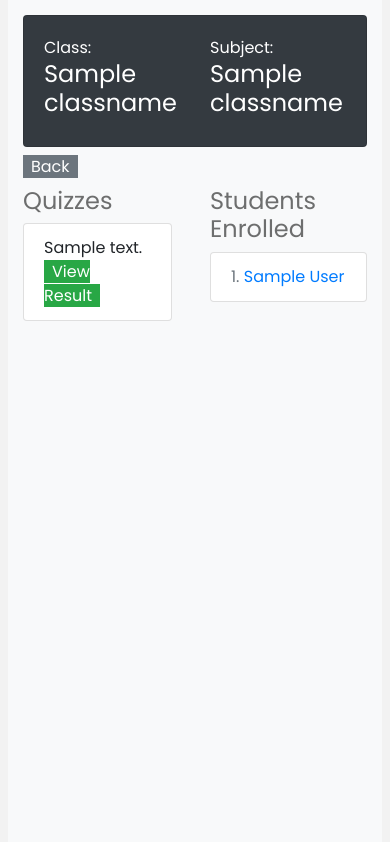
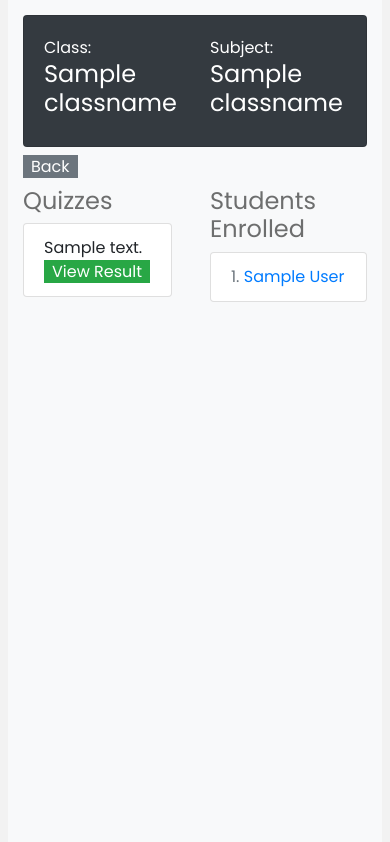
Before and after one commit to wendell1101/Learning-Management-System, a Django app: page /student-class-detail/1/ in a window 390 px wide. Shown: the part 87-929 px from the top of the page. Run offline with Django 3.2, Linux system fonts and the light colour scheme; a user stored in the database is signed in; tables that the repository leaves empty hold one stand-in row (values such as "Sample post"); some libraries are stand-ins or nearby versions.

Commit message:
fix some css

```diff
--- a/PUP_LMS/settings.py
+++ b/PUP_LMS/settings.py
@@ -24,10 +24,10 @@ BASE_DIR = os.path.dirname(os.path.dirname(os.path.abspath(__file__)))
 SECRET_KEY = '5o(7c&&qq%sh1h!5s%$vcyy#ct^2@=st#2n#sff+#&doa!e-v^'
 
 # SECURITY WARNING: don't run with debug turned on in production!
-DEBUG = False
+DEBUG = True
 
 
-ALLOWED_HOSTS = ['future-academy.herokuapp.com',]
+# ALLOWED_HOSTS = ['future-academy.herokuapp.com',]
 
 
 # Application definition
--- a/system/static/system/css/main.css
+++ b/system/static/system/css/main.css
@@ -257,6 +257,10 @@ button{
     .student-class-link{
         display:block!important;
     }
+    .post-options{
+        margin-right:100px!important;
+        z-index:10;
+    }
 }
 /* @media(min-width:900px){
     .front-container{
--- a/system/templates/system/index.html
+++ b/system/templates/system/index.html
@@ -63,12 +63,12 @@
                         </div>
                         <div class="col-3">
 
-                            <li class="nav-item dropdown mr-5"style="list-style:none">
+                            <li class="nav-item dropdown mr-5 "style="list-style:none">
                               {%if user == post.author%}
-                              <a class="nav-link dropdown-toggle" href="#" id="navbardrop" data-toggle="dropdown">
+                              <a class="nav-link dropdown-toggle " href="#" id="navbardrop" data-toggle="dropdown">
                                 <i class="fa fa-ellipsis-h text-secondary" id="post-option" style="cursor:pointer"></i>
                               </a>
-                              <div class="dropdown-menu">
+                              <div class="dropdown-menu post-options">
                                 <a class="dropdown-item border-bottom" href="{% url 'update-post' post.id%}">Edit</a>
                                 <a class="dropdown-item " href="{% url 'delete-post' post.id%}">Delete</a>
                               </div>
--- a/system/templates/system/student_class_detail.html
+++ b/system/templates/system/student_class_detail.html
@@ -31,11 +31,11 @@
                             <ul class="list-group">
                                 {%for quiz in quiz%}
                                     <li class="list-group-item mb-2 mr-2">
-                                        <div class="row">
-                                            <div class="col">
+                                        <div class="row  d-flex">
+                                            <div class="col"style="flex:2">
                                                 {{quiz}}
                                             </div>
-                                            <div class="col-4">
+                                            <div class="col"style="flex:1; flex-wrap:no-wrap">
                                                 {%if quiz.useranswer_set.all%}
                                                     <a href="{% url 'show-results' quiz.id%}" class="bg-success text-white pl-2 pr-2">View Result</a>
                                                 {%else%}
```
